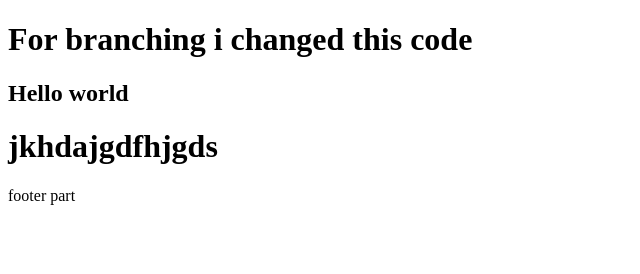
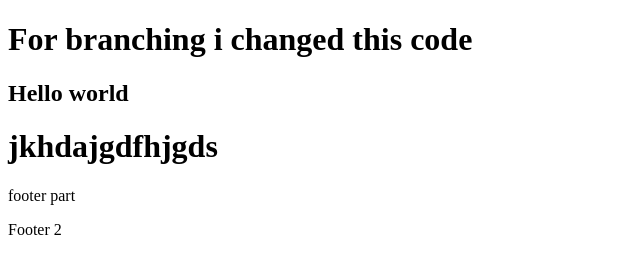
Before and after one commit to gayathiri8/Test, a plain HTML site: page index.html in a window 1280 px wide. Shown: the full height of the page, 0-640 px from the left. Drawn offline with Linux system fonts and the light colour scheme.

Commit message:
line 9 changed

```diff
--- a/index.html
+++ b/index.html
@@ -13,6 +13,7 @@
     </div>
     <div class="footer">
         <p>footer part</p>
+        <p>Footer 2</p>
     </div>
 </body>
 </html>
```
